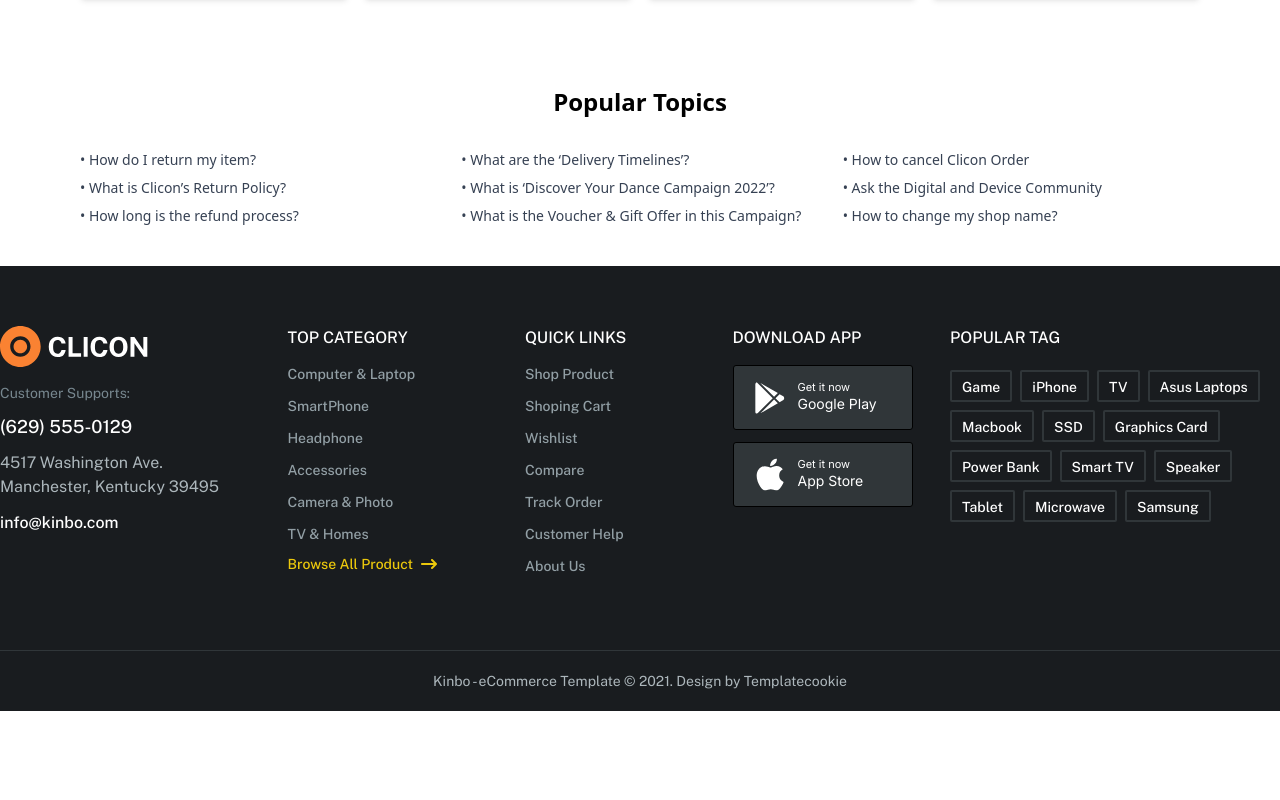
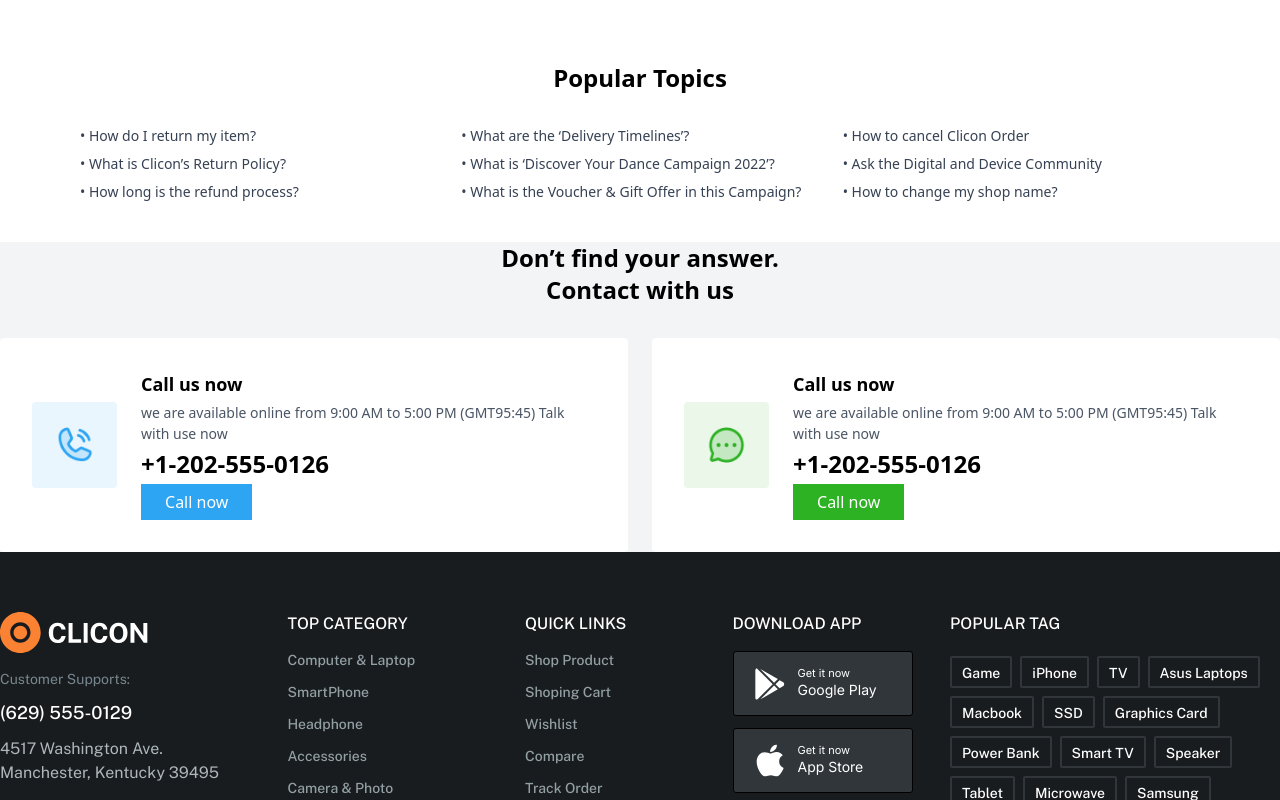
Before and after one commit to RaymovMardon/Clicon, a React (Vite) app: page /support in a window 1280 px wide. Shown: the part 970-1770 px from the top of the page. Before the commit the page ends 1681 px from the top, so only its background shows below. Built offline with nearby package versions, Linux system fonts and the light colour scheme; no server answers.

Commit message:
update support page 12/08/25 23:04

```diff
--- a/src/pages/support/index.tsx
+++ b/src/pages/support/index.tsx
@@ -1,4 +1,6 @@
 import img1 from "../../../public/images/support.jpg"
+import img2 from "../../../public/images/call.png"
+import img3 from "../../../public/images/msg.png"
 import { FaTruck, FaKey, FaCreditCard, FaUser, FaHeart, FaBoxOpen, FaShoppingCart, FaStore } from "react-icons/fa";
 function Supportpage() {
     const items:any = [
@@ -19,7 +21,7 @@ function Supportpage() {
     return (
         <>
         <div className="bg-[#F2F4F5] h-[72px]"></div>
-        <section className="w-full bg-white py-8">
+        <section className="w-full bg-white py-5">
       <div className="max-w-6xl mx-auto flex flex-col md:flex-row items-center gap-6 px-4">
 
         {/* Левая часть */}
@@ -96,6 +98,41 @@ function Supportpage() {
         </div>
       </div>
     </section>
+    <section className="bg-[#F2F4F5]">
+        <div className="container mx-auto max-w-[1280px]">
+        <h2 className="text-center text-xl md:text-2xl font-semibold mb-8">
+        Don’t find your answer. <br /> Contact with us
+        </h2>
+        <div className="flex gap-6">
+            <div className="flex p-8 rounded-sm gap-6 bg-white"><div className=" flex justify-center">
+          <img
+            src={img2} // замените на вашу картинку
+            alt="call"
+            className="w-full max-w-sm object-contain"
+          />
+        </div><div className="flex flex-col items-baseline gap-1">
+            <h3 className="text-lg font-semibold">Call us now</h3>
+            <p className="text-[14px] text-gray-600 font-normal">we are available online from 9:00 AM to 5:00 PM (GMT95:45) Talk with use now</p>
+            <h4 className="text-2xl font-semibold">+1-202-555-0126</h4>
+            <a className="bg-[#2DA5F3] px-6 py-1.5 text-white">Call now</a>
+            </div></div>
+            <div className="flex p-8 rounded-sm gap-6 bg-white">
+            <div className=" flex justify-center">
+          <img
+            src={img3} // замените на вашу картинку
+            alt="msg"
+            className="w-full max-w-sm object-contain"
+          />
+        </div> <div className="flex flex-col items-baseline gap-1">
+            <h3 className="text-lg font-semibold">Call us now</h3>
+            <p className="text-[14px] text-gray-600 font-normal">we are available online from 9:00 AM to 5:00 PM (GMT95:45) Talk with use now</p>
+            <h4 className="text-2xl font-semibold">+1-202-555-0126</h4>
+            <a className="bg-[#2DB224] px-6 py-1.5 text-white">Call now</a>
+            </div>
+            </div>
+            </div>
+        </div>
+    </section>
         </>
     );
 }
```
Also changed, not shown: public/images/call.png (added), public/images/msg.png (added).
